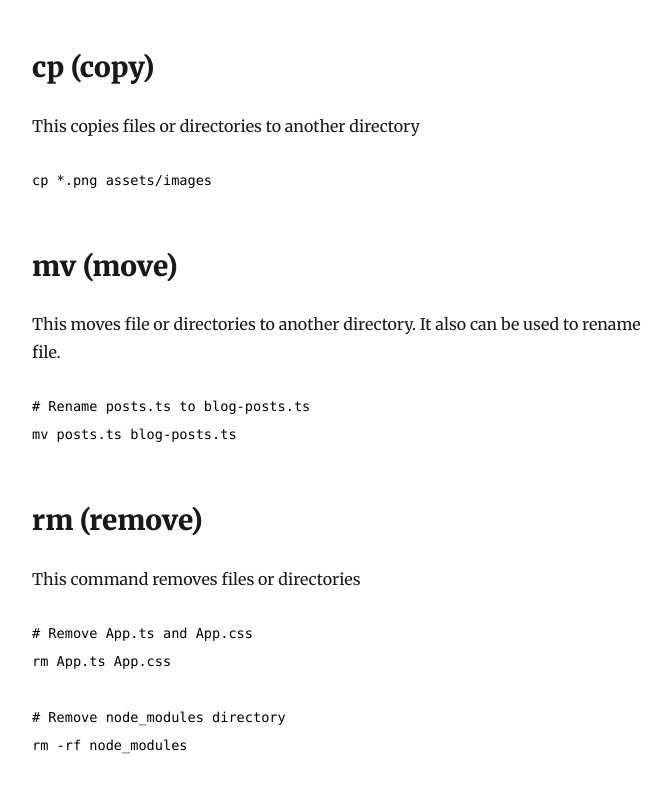
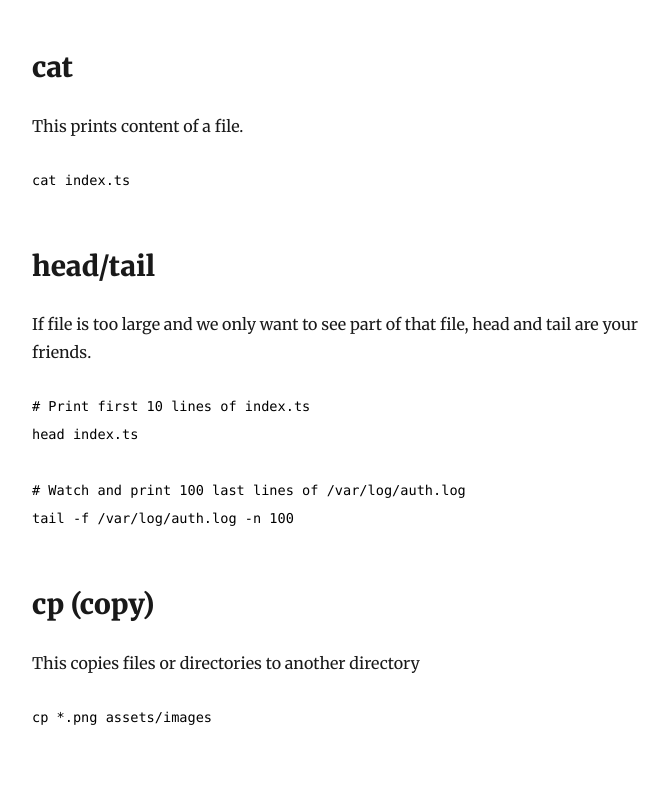
Before and after one commit to tuanpham-dev/my-blog, a Gatsby site: page /basic-shell-commands-for-developers/ in a window 1280 px wide. Shown: the part 2072-2858 px from the top of the page, without its empty margins (293-965 px from the left). Built offline with nearby package versions, Linux system fonts and the light colour scheme; Gatsby itself is replaced by a stand-in of ours; some packages are replaced by stand-ins of ours; code samples lack their colours.

Commit message:
Add cat, head and tail to basic shell command

````diff
--- a/content/blog/basic-shell-commands-for-developers/index.md
+++ b/content/blog/basic-shell-commands-for-developers/index.md
@@ -70,6 +70,26 @@ touch index.html
 touch index.ts index.css
 ```
 
+## cat
+
+This prints content of a file.
+
+```bash
+cat index.ts
+```
+
+## head/tail
+
+If file is too large and we only want to see part of that file, head and tail are your friends.
+
+```bash
+# Print first 10 lines of index.ts
+head index.ts
+
+# Watch and print 100 last lines of /var/log/auth.log
+tail -f /var/log/auth.log -n 100
+```
+
 ## cp (copy)
 
 This copies files or directories to another directory
````
